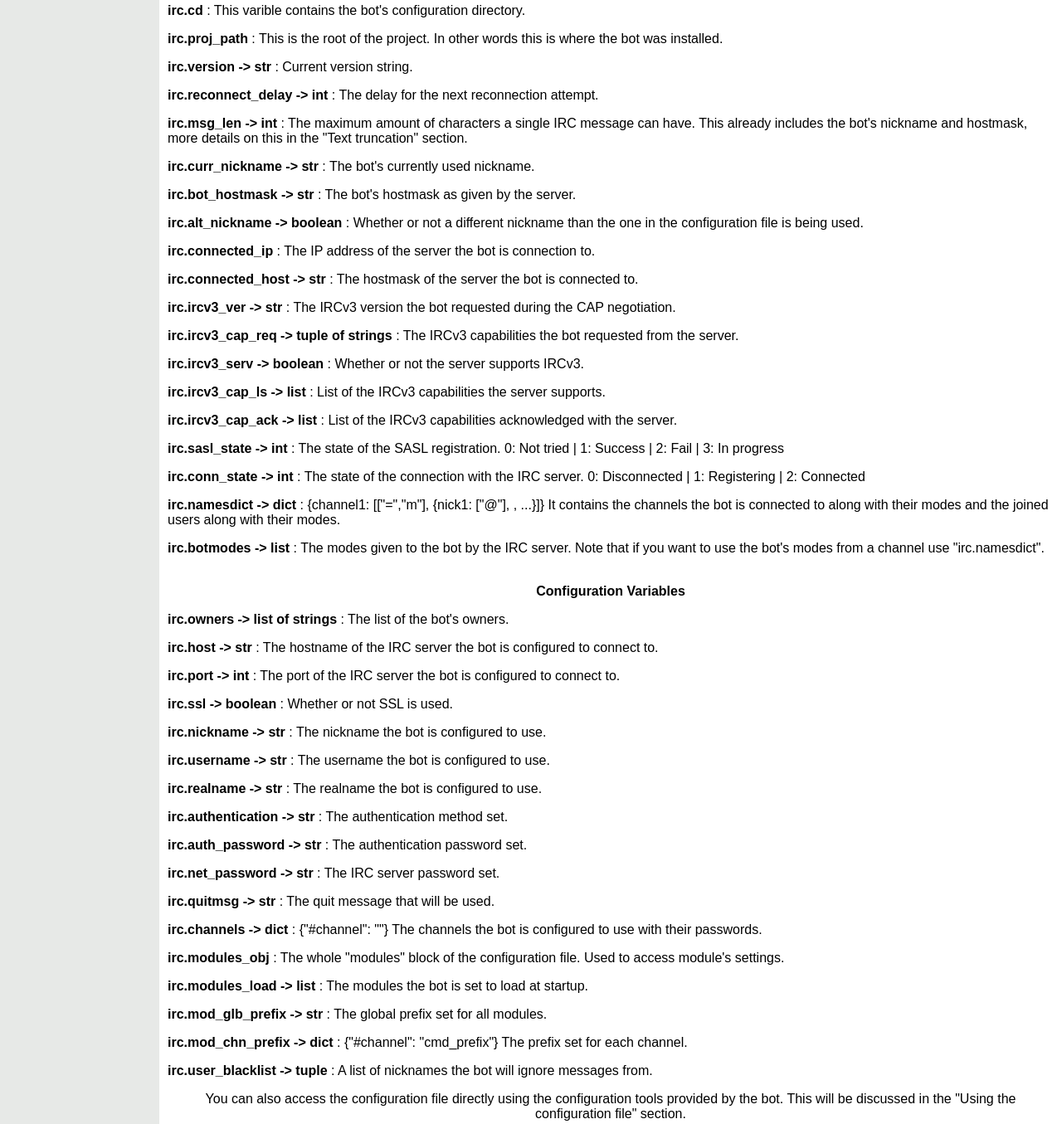
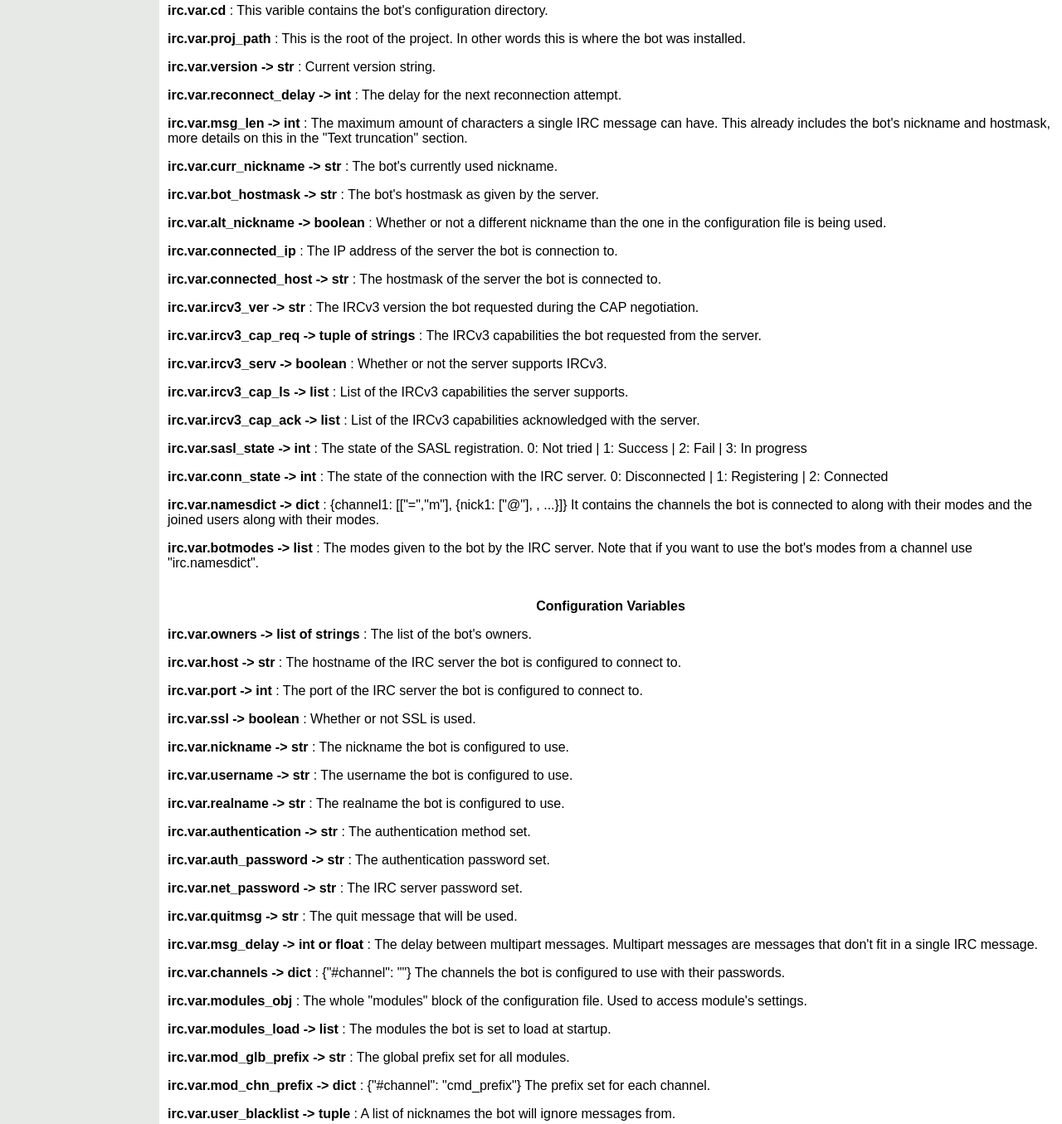
Before and after one commit to olagood/drastikbot, a plain HTML site: page docs/modules.html in a window 1280 px wide. Shown: the part 2157-3512 px from the top of the page at 83% size. Drawn offline with nearby package versions, Linux system fonts and the light colour scheme.

Commit message:
Fixed wrong defintions of irc.py variables. Updated documentation of irc.py variables to include irc.var.msg_delay

```diff
--- a/docs/modules.html
+++ b/docs/modules.html
@@ -160,90 +160,93 @@
             is called.</p>
 
           <br><b>Runtime Variables</b>
-          <p style="text-align: left;"><b>irc.cd</b>
+          <p style="text-align: left;"><b>irc.var.cd</b>
             : This varible contains the bot's configuration directory.</p>
-          <p style="text-align: left;"><b>irc.proj_path</b>
+          <p style="text-align: left;"><b>irc.var.proj_path</b>
             : This is the root of the project. In other words this is where the bot was
             installed.</p>
-          <p style="text-align: left;"><b>irc.version -> str</b>
+          <p style="text-align: left;"><b>irc.var.version -> str</b>
             : Current version string.</p>
-          <p style="text-align: left;"><b>irc.reconnect_delay -> int</b>
+          <p style="text-align: left;"><b>irc.var.reconnect_delay -> int</b>
             : The delay for the next reconnection attempt.</p>
-          <p style="text-align: left;"><b>irc.msg_len -> int</b>
+          <p style="text-align: left;"><b>irc.var.msg_len -> int</b>
             : The maximum amount of characters a single IRC message can have. This already
             includes the bot's nickname and hostmask, more details on this in the
             "Text truncation" section.</p>
-          <p style="text-align: left;"><b>irc.curr_nickname -> str</b>
+          <p style="text-align: left;"><b>irc.var.curr_nickname -> str</b>
             : The bot's currently used nickname.</p>
-          <p style="text-align: left;"><b>irc.bot_hostmask -> str</b>
+          <p style="text-align: left;"><b>irc.var.bot_hostmask -> str</b>
             : The bot's hostmask as given by the server.</p>
-          <p style="text-align: left;"><b>irc.alt_nickname -> boolean</b>
+          <p style="text-align: left;"><b>irc.var.alt_nickname -> boolean</b>
             : Whether or not a different nickname than the one in the configuration
             file is being used.</p>
-          <p style="text-align: left;"><b>irc.connected_ip</b>
+          <p style="text-align: left;"><b>irc.var.connected_ip</b>
             : The IP address of the server the bot is connection to.</p>
-          <p style="text-align: left;"><b>irc.connected_host -> str</b>
+          <p style="text-align: left;"><b>irc.var.connected_host -> str</b>
             : The hostmask of the server the bot is connected to.</p>
-          <p style="text-align: left;"><b>irc.ircv3_ver -> str</b>
+          <p style="text-align: left;"><b>irc.var.ircv3_ver -> str</b>
             : The IRCv3 version the bot requested during the CAP negotiation.</p>
-          <p style="text-align: left;"><b>irc.ircv3_cap_req -> tuple of strings</b>
+          <p style="text-align: left;"><b>irc.var.ircv3_cap_req -> tuple of strings</b>
             : The IRCv3 capabilities the bot requested from the server.</p>
-          <p style="text-align: left;"><b>irc.ircv3_serv -> boolean</b>
+          <p style="text-align: left;"><b>irc.var.ircv3_serv -> boolean</b>
             : Whether or not the server supports IRCv3.</p>
-          <p style="text-align: left;"><b>irc.ircv3_cap_ls -> list</b>
+          <p style="text-align: left;"><b>irc.var.ircv3_cap_ls -> list</b>
             : List of the IRCv3 capabilities the server supports.</p>
-          <p style="text-align: left;"><b>irc.ircv3_cap_ack -> list</b>
+          <p style="text-align: left;"><b>irc.var.ircv3_cap_ack -> list</b>
             : List of the IRCv3 capabilities acknowledged with the server.</p>
-          <p style="text-align: left;"><b>irc.sasl_state -> int</b>
+          <p style="text-align: left;"><b>irc.var.sasl_state -> int</b>
             : The state of the SASL registration.  0: Not tried | 1: Success | 2: Fail |
             3: In progress</p>
-          <p style="text-align: left;"><b>irc.conn_state -> int</b>
+          <p style="text-align: left;"><b>irc.var.conn_state -> int</b>
             : The state of the connection with the IRC server. 0: Disconnected |
             1: Registering | 2: Connected</p>
-          <p style="text-align: left;"><b>irc.namesdict -> dict</b>
+          <p style="text-align: left;"><b>irc.var.namesdict -> dict</b>
             : {channel1: [["=","m"], {nick1: ["@"], , ...}]} It contains the channels the
             bot is connected to along with their modes and the joined users along with their
             modes.</p>
-          <p style="text-align: left;"><b>irc.botmodes -> list</b>
+          <p style="text-align: left;"><b>irc.var.botmodes -> list</b>
             : The modes given to the bot by the IRC server. Note that if you want to use
             the bot's modes from a channel use "irc.namesdict".</p>
 
           <br><b>Configuration Variables</b>
-          <p style="text-align: left;"><b>irc.owners -> list of strings</b>
+          <p style="text-align: left;"><b>irc.var.owners -> list of strings</b>
             : The list of the bot's owners.</p>
-          <p style="text-align: left;"><b>irc.host -> str</b>
+          <p style="text-align: left;"><b>irc.var.host -> str</b>
             : The hostname of the IRC server the bot is configured to connect to.</p>
-          <p style="text-align: left;"><b>irc.port -> int</b>
+          <p style="text-align: left;"><b>irc.var.port -> int</b>
             : The port of the IRC server the bot is configured to connect to.</p>
-          <p style="text-align: left;"><b>irc.ssl -> boolean</b>
+          <p style="text-align: left;"><b>irc.var.ssl -> boolean</b>
             : Whether or not SSL is used.</p>
-          <p style="text-align: left;"><b>irc.nickname -> str</b>
+          <p style="text-align: left;"><b>irc.var.nickname -> str</b>
             : The nickname the bot is configured to use.</p>
-          <p style="text-align: left;"><b>irc.username -> str</b>
+          <p style="text-align: left;"><b>irc.var.username -> str</b>
             : The username the bot is configured to use.</p>
-          <p style="text-align: left;"><b>irc.realname -> str</b>
+          <p style="text-align: left;"><b>irc.var.realname -> str</b>
             : The realname the bot is configured to use.</p>
-          <p style="text-align: left;"><b>irc.authentication -> str</b>
+          <p style="text-align: left;"><b>irc.var.authentication -> str</b>
             : The authentication method set.</p>
-          <p style="text-align: left;"><b>irc.auth_password -> str</b>
+          <p style="text-align: left;"><b>irc.var.auth_password -> str</b>
             : The authentication password set.</p>
-          <p style="text-align: left;"><b>irc.net_password -> str</b>
+          <p style="text-align: left;"><b>irc.var.net_password -> str</b>
             : The IRC server password set.</p>
-          <p style="text-align: left;"><b>irc.quitmsg -> str</b>
+          <p style="text-align: left;"><b>irc.var.quitmsg -> str</b>
             : The quit message that will be used.</p>
-          <p style="text-align: left;"><b>irc.channels -> dict</b>
+          <p style="text-align: left;"><b>irc.var.msg_delay -> int or float</b>
+            : The delay between multipart messages. Multipart messages are messages that
+            don't fit in a single IRC message.</p>
+          <p style="text-align: left;"><b>irc.var.channels -> dict</b>
             : {"#channel": ""} The channels the bot is configured to use with their
             passwords.</p>
-          <p style="text-align: left;"><b>irc.modules_obj</b>
+          <p style="text-align: left;"><b>irc.var.modules_obj</b>
             : The whole "modules" block of the configuration file. Used to access module's
             settings.</p>
-          <p style="text-align: left;"><b>irc.modules_load -> list</b>
+          <p style="text-align: left;"><b>irc.var.modules_load -> list</b>
             : The modules the bot is set to load at startup.</p>
-          <p style="text-align: left;"><b>irc.mod_glb_prefix -> str</b>
+          <p style="text-align: left;"><b>irc.var.mod_glb_prefix -> str</b>
             : The global prefix set for all modules.</p>
-          <p style="text-align: left;"><b>irc.mod_chn_prefix -> dict</b>
+          <p style="text-align: left;"><b>irc.var.mod_chn_prefix -> dict</b>
             : {"#channel": "cmd_prefix"} The prefix set for each channel.</p>
-          <p style="text-align: left;"><b>irc.user_blacklist -> tuple</b>
+          <p style="text-align: left;"><b>irc.var.user_blacklist -> tuple</b>
             : A list of nicknames the bot will ignore messages from.</p>
 
           <p>You can also access the configuration file directly using the configuration
```
